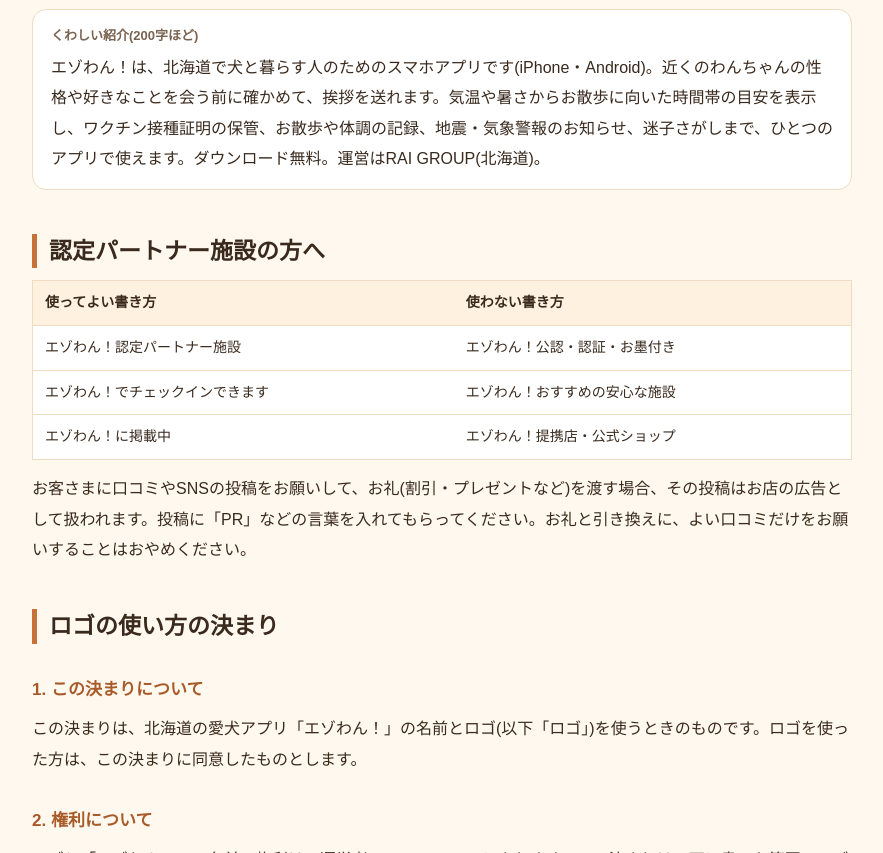
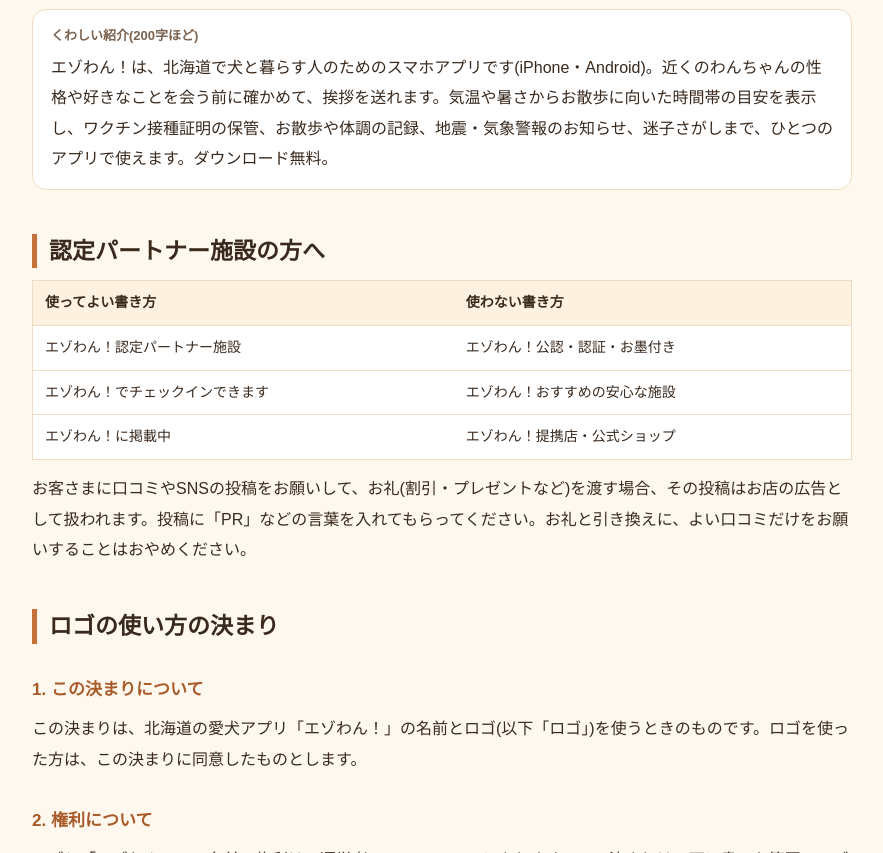
Before and after one commit to K9N16/ezo-wan-lp, a plain HTML site: page brand/index.html in a window 1280 px wide. Shown: the part 4570-5423 px from the top of the page, without its empty margins (198-1081 px from the left). Drawn offline with Linux system fonts and the light colour scheme; a web font is replaced by a local one.

Commit message:
ロゴ使用ガイドライン: 紹介文の運営者の一文を外す

```diff
--- a/brand/index.html
+++ b/brand/index.html
@@ -181,7 +181,7 @@
 <p>ご紹介いただくときは、次の文をそのままお使いいただけます。</p>
 <div class="intro-txt"><b>短い紹介(27字)</b><p>エゾわん！は、北海道の愛犬家のためのスマホアプリです。</p></div>
 <div class="intro-txt"><b>ふつうの紹介(100字ほど)</b><p>エゾわん！は、北海道の愛犬家のためのスマホアプリです。近くのわんちゃんのプロフィール、お散歩に向いた時間帯の目安、ワクチン接種証明の保管、地震や迷子などもしもの時の備えを、ひとつにまとめています。ダウンロード無料。</p></div>
-<div class="intro-txt"><b>くわしい紹介(200字ほど)</b><p>エゾわん！は、北海道で犬と暮らす人のためのスマホアプリです(iPhone・Android)。近くのわんちゃんの性格や好きなことを会う前に確かめて、挨拶を送れます。気温や暑さからお散歩に向いた時間帯の目安を表示し、ワクチン接種証明の保管、お散歩や体調の記録、地震・気象警報のお知らせ、迷子さがしまで、ひとつのアプリで使えます。ダウンロード無料。運営はRAI GROUP(北海道)。</p></div>
+<div class="intro-txt"><b>くわしい紹介(200字ほど)</b><p>エゾわん！は、北海道で犬と暮らす人のためのスマホアプリです(iPhone・Android)。近くのわんちゃんの性格や好きなことを会う前に確かめて、挨拶を送れます。気温や暑さからお散歩に向いた時間帯の目安を表示し、ワクチン接種証明の保管、お散歩や体調の記録、地震・気象警報のお知らせ、迷子さがしまで、ひとつのアプリで使えます。ダウンロード無料。</p></div>
 
 <h2 id="partner">認定パートナー施設の方へ</h2>
 <div class="tbl-wrap"><table class="gtbl">
```
